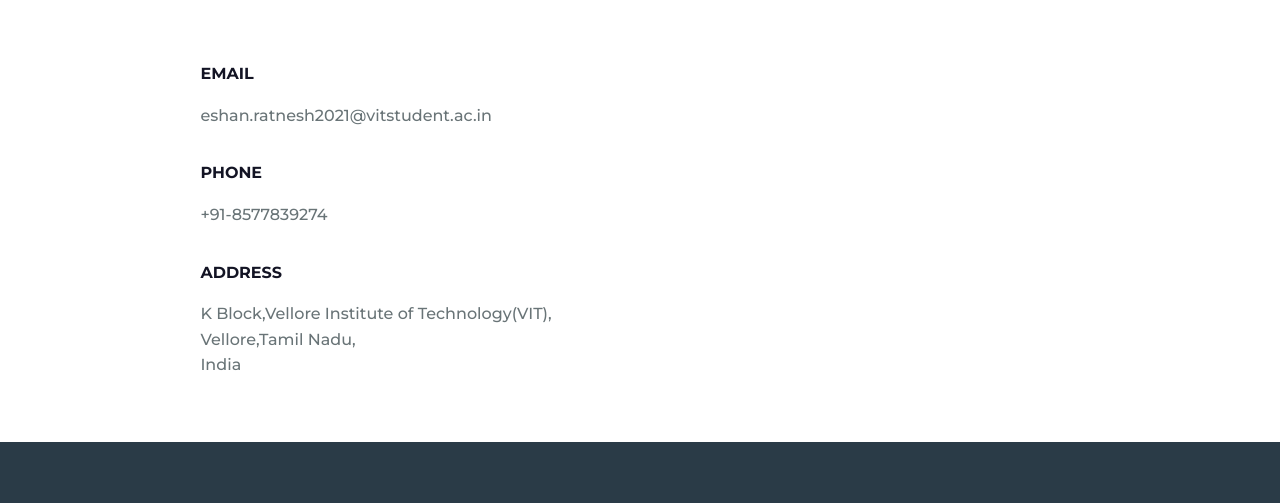
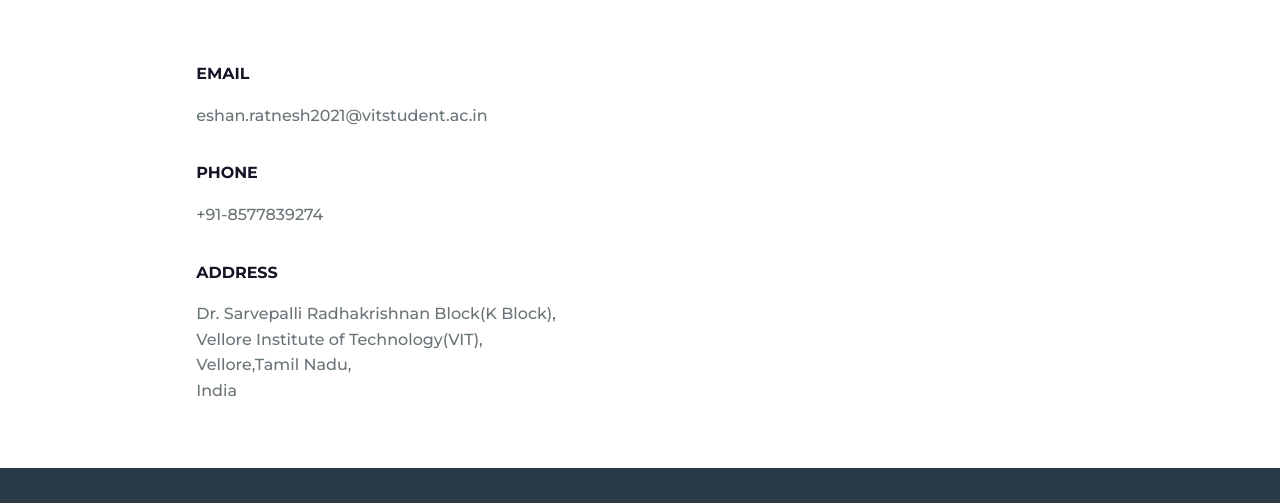
Before and after one commit to EshanRS/Portfolio, a plain HTML site: page index.html in a window 1280 px wide. Shown: the part 4125-4628 px from the top of the page. Drawn offline with nearby package versions, Linux system fonts and the light colour scheme; files whose address does not match are found by name.

Commit message:
Update index.html

```diff
--- a/index.html
+++ b/index.html
@@ -72,8 +72,8 @@
                     </div>
                 </div>
             </div>
-
-            <!--
+        </section>
+        <!--
             <section class="skills section" id="about">
                 <h2 class="section-title">Achievements</h2>
                 <div class="skills__container bd-grid">
@@ -88,7 +88,7 @@
                     </div>
                 </div>
             </section>
-            -->
+        -->
 
             <section class="portfolio section" id="about">
                 <h2 class="section-title">Work Experiences</h2>
@@ -156,7 +156,6 @@
                     <span class="skills__name">Scikit-learn</span>
                     <span class="skills__name">Tensorflow</span>
 
-
                     <h3 class="skills__subtitle">Design</h3>
                     <span class="skills__name">HTML</span>
                     <span class="skills__name">CSS</span>
@@ -179,6 +178,7 @@
                     <span class="skills__name">Marketing Strategy</span>
                     <span class="skills__name">Product Management</span>
                     <span class="skills__name">Financial literacy</span>
+
                 </div>
 
                 <div class="skills__img">
@@ -241,12 +241,11 @@
                     <span class="contact__text">+91-8577839274</span>
 
                     <h3 class="contact__subtitle">ADDRESS</h3>
-                    <span class="contact__text">K Block,Vellore Institute of Technology(VIT),
+                    <span class="contact__text">Dr. Sarvepalli Radhakrishnan Block(K Block),
+                        <br>Vellore Institute of Technology(VIT),
                         <br>Vellore,Tamil Nadu,
                         <br>India </span>
                 </div>
-
-
             </div>
         </section>
     </main>
@@ -277,8 +276,6 @@
                 <a href="https://twitter.com/EshanRatnesh" class="footer__social"><i class='bx bxl-twitter' ></i></a>
                 <a href="https://github.com/EshanRS" class="about__social-icon"><i class='bx bxl-github' ></i></a>
             </div>
-
-
         </div>
     </footer>
 
```
